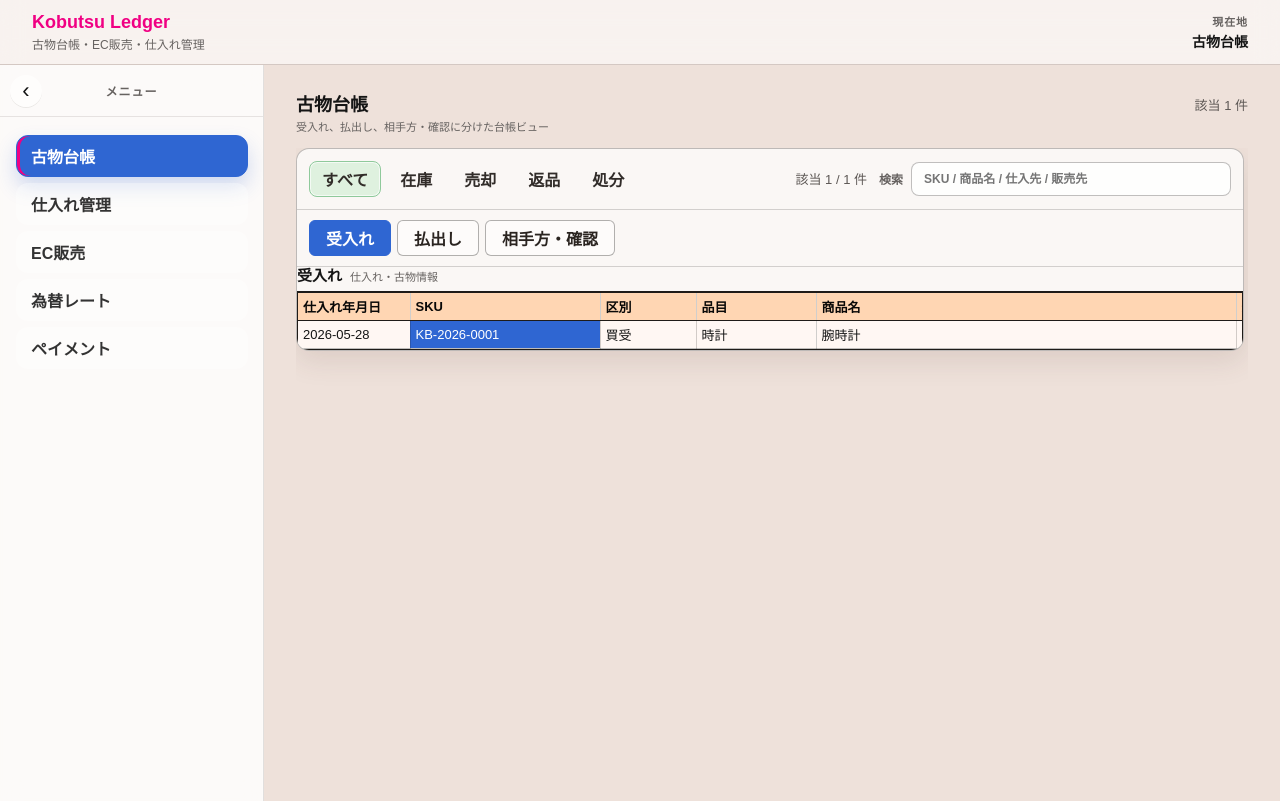
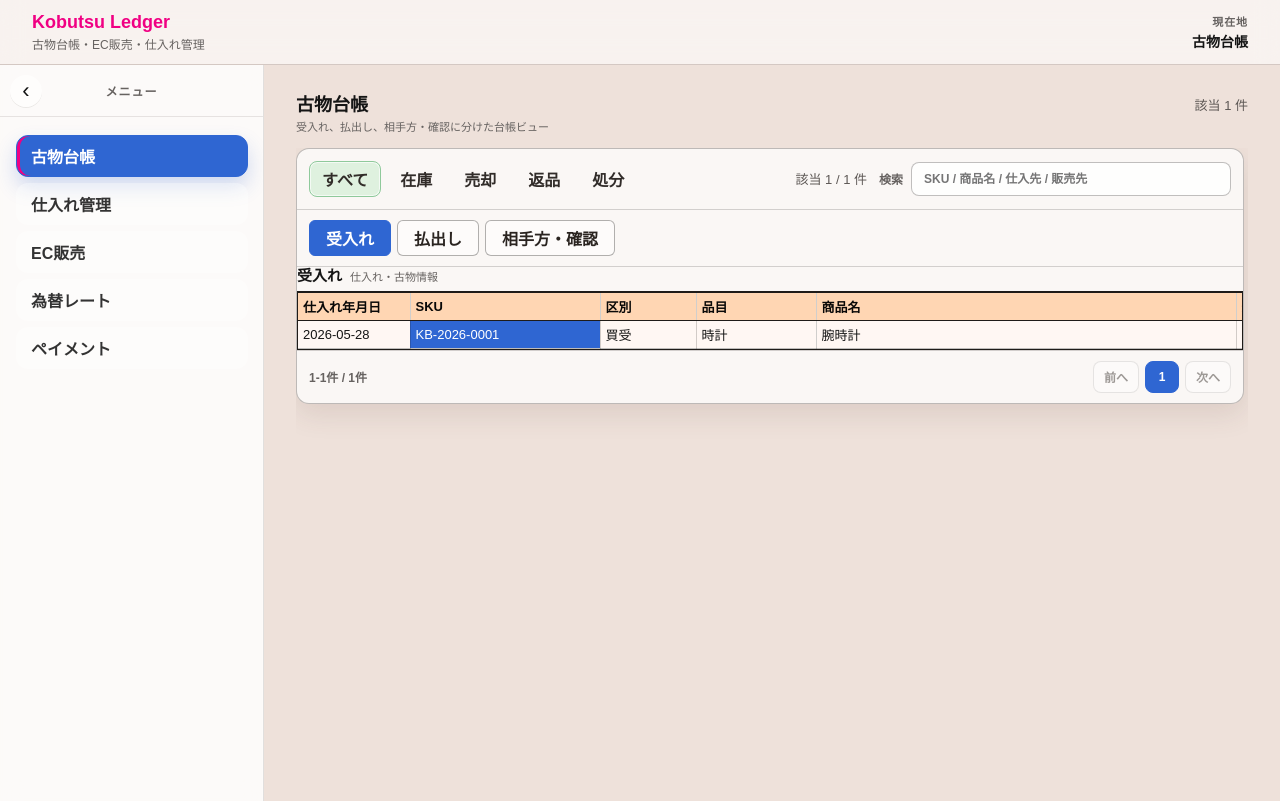
Before and after one commit to muu-ima/muu-ledger-system, a Next.js app in the folder frontend/: page / in a window 1280 px wide. Built offline with nearby package versions, Linux system fonts and the light colour scheme; no server answers.

Commit message:
feat add shared pagination across workspace lists

```diff
--- a/frontend/app/components/EcSalesWorkspace.tsx
+++ b/frontend/app/components/EcSalesWorkspace.tsx
@@ -1,6 +1,7 @@
 "use client";
 
-import { useDeferredValue, useEffect, useState } from "react";
+import { useDeferredValue, useEffect, useMemo, useState } from "react";
+import { PaginationControls } from "@/app/components/common/PaginationControls";
 import { EcSalesSummaryTabs } from "@/app/components/ec-sales/EcSalesSummaryTabs";
 import { EcSalesTabs } from "@/app/components/ec-sales/EcSalesTabs";
 import { EcSalesTable } from "@/app/components/ec-sales/EcSalesTable";
@@ -29,6 +30,7 @@ const ecSalesStatusViews: { label: string; value: EcSalesStatusView }[] = [
   { label: "赤字", value: "loss" },
   { label: "配送あり", value: "shipped" },
 ];
+const PAGE_SIZE = 20;
 
 function matchesStatus(record: EcSalesRecord, statusView: EcSalesStatusView) {
   if (statusView === "unsettled") return record.receivedAmountJpy === "";
@@ -85,11 +87,25 @@ export default function EcSalesWorkspace() {
   const [searchQuery, setSearchQuery] = useState("");
   const [records, setRecords] = useState<EcSalesRecord[]>(ecSalesSampleRecords);
   const [updateStatus, setUpdateStatus] = useState("");
+  const [currentPage, setCurrentPage] = useState(1);
   const deferredSearchQuery = useDeferredValue(searchQuery);
-  const filteredRecords = records.filter(
-    (record) =>
-      matchesStatus(record, statusView) &&
-      matchesSearch(record, deferredSearchQuery),
+  const filteredRecords = useMemo(
+    () =>
+      records.filter(
+        (record) =>
+          matchesStatus(record, statusView) &&
+          matchesSearch(record, deferredSearchQuery),
+      ),
+    [deferredSearchQuery, records, statusView],
+  );
+  const totalPages = Math.max(1, Math.ceil(filteredRecords.length / PAGE_SIZE));
+  const paginatedRecords = useMemo(
+    () =>
+      filteredRecords.slice(
+        (currentPage - 1) * PAGE_SIZE,
+        currentPage * PAGE_SIZE,
+      ),
+    [currentPage, filteredRecords],
   );
 
   useEffect(() => {
@@ -121,6 +137,16 @@ export default function EcSalesWorkspace() {
       cancelled = true;
     };
   }, []);
+
+  useEffect(() => {
+    setCurrentPage(1);
+  }, [activeView, deferredSearchQuery, statusView]);
+
+  useEffect(() => {
+    if (currentPage > totalPages) {
+      setCurrentPage(totalPages);
+    }
+  }, [currentPage, totalPages]);
 
   const updateRecord = (
     sku: string,
@@ -239,10 +265,16 @@ export default function EcSalesWorkspace() {
                   onViewChange={setSummaryView}
                 />
                 <EcSalesTable
-                  records={filteredRecords}
+                  records={paginatedRecords}
                   summaryView={summaryView}
                   onRecordChange={updateRecord}
                   onRecordUpdate={markRecordUpdated}
+                />
+                <PaginationControls
+                  currentPage={currentPage}
+                  pageSize={PAGE_SIZE}
+                  totalItems={filteredRecords.length}
+                  onPageChange={setCurrentPage}
                 />
                 {updateStatus ? (
                   <div className="ecSalesUpdateStatus">{updateStatus}</div>
--- a/frontend/app/components/SupplierManagement.tsx
+++ b/frontend/app/components/SupplierManagement.tsx
@@ -1,6 +1,13 @@
 "use client";
 
-import { useDeferredValue, useMemo, useState, type FormEvent } from "react";
+import {
+  useDeferredValue,
+  useEffect,
+  useMemo,
+  useState,
+  type FormEvent,
+} from "react";
+import { PaginationControls } from "@/app/components/common/PaginationControls";
 import { SupplierSourceForm } from "@/app/components/supplier-management/form/SupplierSourceForm";
 import { usePurchaseProjectionRows } from "@/app/components/supplier-management/hooks/usePurchaseProjectionRows";
 import { useSupplierSourceForm } from "@/app/components/supplier-management/hooks/useSupplierSourceForm";
@@ -32,6 +39,7 @@ const supplierManagementStatusViews: {
   { label: "売却済み", value: "sold" },
   { label: "配送あり", value: "shipped" },
 ];
+const PAGE_SIZE = 20;
 
 function matchesSupplierStatus(
   source: SupplierSource,
@@ -102,6 +110,7 @@ export default function SupplierManagement() {
   const [statusView, setStatusView] =
     useState<SupplierManagementStatusView>("all");
   const [searchQuery, setSearchQuery] = useState("");
+  const [currentPage, setCurrentPage] = useState(1);
   const deferredSearchQuery = useDeferredValue(searchQuery);
 
   const filteredSupplierSources = useMemo(
@@ -129,6 +138,33 @@ export default function SupplierManagement() {
     supplierDataView === "仕入れ表への反映"
       ? purchaseProjectionRows.length
       : supplierSources.length;
+  const totalPages = Math.max(1, Math.ceil(resultCount / PAGE_SIZE));
+  const paginatedSupplierSources = useMemo(
+    () =>
+      filteredSupplierSources.slice(
+        (currentPage - 1) * PAGE_SIZE,
+        currentPage * PAGE_SIZE,
+      ),
+    [currentPage, filteredSupplierSources],
+  );
+  const paginatedPurchaseProjectionRows = useMemo(
+    () =>
+      filteredPurchaseProjectionRows.slice(
+        (currentPage - 1) * PAGE_SIZE,
+        currentPage * PAGE_SIZE,
+      ),
+    [currentPage, filteredPurchaseProjectionRows],
+  );
+
+  useEffect(() => {
+    setCurrentPage(1);
+  }, [deferredSearchQuery, statusView, supplierDataView, supplierSourceView]);
+
+  useEffect(() => {
+    if (currentPage > totalPages) {
+      setCurrentPage(totalPages);
+    }
+  }, [currentPage, totalPages]);
 
   function openSupplierSourceModal() {
     resetSupplierForm();
@@ -236,15 +272,21 @@ export default function SupplierManagement() {
             ) : null}
             <SupplierSourceTables
               dataView={supplierDataView}
-              purchaseProjectionRows={filteredPurchaseProjectionRows}
+              purchaseProjectionRows={paginatedPurchaseProjectionRows}
               purchaseProjectionStatus={purchaseProjectionStatus}
               onPurchaseProjectionRowChange={updatePurchaseProjectionRow}
               onPurchaseProjectionRowSave={savePurchaseProjectionRow}
               sourceView={supplierSourceView}
-              sources={filteredSupplierSources}
+              sources={paginatedSupplierSources}
               onSourceRowChange={updateSupplierSourceField}
               onSourceRowSave={updateSupplierSource}
               sourceStatusMessage={supplierSubmitStatus}
+            />
+            <PaginationControls
+              currentPage={currentPage}
+              pageSize={PAGE_SIZE}
+              totalItems={resultCount}
+              onPageChange={setCurrentPage}
             />
           </div>
         </section>
--- /dev/null
+++ b/frontend/app/components/common/PaginationControls.tsx
@@ -0,0 +1,75 @@
+type PaginationControlsProps = {
+  currentPage: number;
+  pageSize: number;
+  totalItems: number;
+  onPageChange: (page: number) => void;
+};
+
+function buildPageNumbers(currentPage: number, totalPages: number) {
+  const pages = new Set<number>([1, totalPages, currentPage]);
+
+  for (let page = currentPage - 1; page <= currentPage + 1; page += 1) {
+    if (page > 1 && page < totalPages) pages.add(page);
+  }
+
+  return Array.from(pages).sort((left, right) => left - right);
+}
+
+export function PaginationControls({
+  currentPage,
+  pageSize,
+  totalItems,
+  onPageChange,
+}: PaginationControlsProps) {
+  const totalPages = Math.max(1, Math.ceil(totalItems / pageSize));
+  const startItem = totalItems === 0 ? 0 : (currentPage - 1) * pageSize + 1;
+  const endItem = Math.min(currentPage * pageSize, totalItems);
+  const pageNumbers = buildPageNumbers(currentPage, totalPages);
+
+  return (
+    <div className="paginationBar">
+      <div className="paginationSummary">
+        {totalItems === 0
+          ? "0件"
+          : `${startItem}-${endItem}件 / ${totalItems}件`}
+      </div>
+
+      <div className="paginationControls" role="navigation" aria-label="ページ送り">
+        <button
+          type="button"
+          onClick={() => onPageChange(currentPage - 1)}
+          disabled={currentPage <= 1}
+        >
+          前へ
+        </button>
+
+        {pageNumbers.map((pageNumber, index) => {
+          const previousPage = pageNumbers[index - 1];
+          const showGap = previousPage && pageNumber - previousPage > 1;
+
+          return (
+            <span key={pageNumber} className="paginationPageGroup">
+              {showGap ? <span className="paginationEllipsis">…</span> : null}
+              <button
+                type="button"
+                className={pageNumber === currentPage ? "active" : ""}
+                onClick={() => onPageChange(pageNumber)}
+                aria-current={pageNumber === currentPage ? "page" : undefined}
+              >
+                {pageNumber}
+              </button>
+            </span>
+          );
+        })}
+
+        <button
+          type="button"
+          onClick={() => onPageChange(currentPage + 1)}
+          disabled={currentPage >= totalPages}
+        >
+          次へ
+        </button>
+      </div>
+    </div>
+  );
+}
--- a/frontend/app/components/ledger-workspace/sections/LedgerRecordSections.tsx
+++ b/frontend/app/components/ledger-workspace/sections/LedgerRecordSections.tsx
@@ -1,6 +1,7 @@
 "use client";
 
-import { useDeferredValue, useMemo, useState } from "react";
+import { useDeferredValue, useEffect, useMemo, useState } from "react";
+import { PaginationControls } from "@/app/components/common/PaginationControls";
 import { LedgerIntakeSection } from "@/app/components/ledger-workspace/sections/LedgerIntakeSection";
 import { LedgerPartySection } from "@/app/components/ledger-workspace/sections/LedgerPartySection";
 import { LedgerPayoutSection } from "@/app/components/ledger-workspace/sections/LedgerPayoutSection";
@@ -14,6 +15,7 @@ const ledgerStatusViews = [
   { label: "返品", value: "returned" },
   { label: "処分", value: "disposed" },
 ] as const;
+const PAGE_SIZE = 20;
 
 type LedgerRecordView = (typeof ledgerRecordViews)[number];
 type LedgerStatusView = "all" | LedgerStatus;
@@ -48,6 +50,7 @@ export function LedgerRecordSections({
   const [activeView, setActiveView] = useState<LedgerRecordView>("受入れ");
   const [statusView, setStatusView] = useState<LedgerStatusView>("all");
   const [searchQuery, setSearchQuery] = useState("");
+  const [currentPage, setCurrentPage] = useState(1);
   const deferredSearchQuery = useDeferredValue(searchQuery);
 
   const filteredItems = useMemo(
@@ -59,6 +62,25 @@ export function LedgerRecordSections({
       ),
     [deferredSearchQuery, items, statusView],
   );
+  const totalPages = Math.max(1, Math.ceil(filteredItems.length / PAGE_SIZE));
+  const paginatedItems = useMemo(
+    () =>
+      filteredItems.slice(
+        (currentPage - 1) * PAGE_SIZE,
+        currentPage * PAGE_SIZE,
+      ),
+    [currentPage, filteredItems],
+  );
+
+  useEffect(() => {
+    setCurrentPage(1);
+  }, [activeView, deferredSearchQuery, statusView]);
+
+  useEffect(() => {
+    if (currentPage > totalPages) {
+      setCurrentPage(totalPages);
+    }
+  }, [currentPage, totalPages]);
 
   return (
     <div className="ledgerSections">
@@ -107,11 +129,18 @@ export function LedgerRecordSections({
           ))}
         </div>
 
-        {activeView === "受入れ" ? <LedgerIntakeSection items={filteredItems} /> : null}
-        {activeView === "払出し" ? <LedgerPayoutSection items={filteredItems} /> : null}
+        {activeView === "受入れ" ? <LedgerIntakeSection items={paginatedItems} /> : null}
+        {activeView === "払出し" ? <LedgerPayoutSection items={paginatedItems} /> : null}
         {activeView === "相手方・確認" ? (
-          <LedgerPartySection items={filteredItems} />
+          <LedgerPartySection items={paginatedItems} />
         ) : null}
+
+        <PaginationControls
+          currentPage={currentPage}
+          pageSize={PAGE_SIZE}
+          totalItems={filteredItems.length}
+          onPageChange={setCurrentPage}
+        />
 
         {filteredItems.length === 0 ? (
           <div className="ecSalesUpdateStatus">条件に一致するデータはありません</div>
--- a/frontend/app/globals.css
+++ b/frontend/app/globals.css
@@ -690,6 +690,65 @@ fieldset input:not([type="checkbox"]) {
   padding: 10px 12px;
 }
 
+.paginationBar {
+  display: flex;
+  align-items: center;
+  justify-content: space-between;
+  flex-wrap: wrap;
+  gap: 12px;
+  border-top: 1px solid rgba(31, 27, 24, 0.18);
+  padding: 10px 12px;
+}
+
+.paginationSummary {
+  color: var(--muted);
+  font-size: 12px;
+  font-weight: 700;
+}
+
+.paginationControls {
+  display: flex;
+  align-items: center;
+  flex-wrap: wrap;
+  justify-content: flex-end;
+  gap: 6px;
+}
+
+.paginationPageGroup {
+  display: flex;
+  align-items: center;
+  gap: 6px;
+}
+
+.paginationEllipsis {
+  color: var(--muted);
+  font-size: 12px;
+  font-weight: 700;
+}
+
+.paginationControls button {
+  min-width: 34px;
+  min-height: 32px;
+  border: 1px solid rgba(31, 27, 24, 0.22);
+  border-radius: 8px;
+  background: rgba(255, 255, 255, 0.82);
+  padding: 0 10px;
+  color: #2a2420;
+  font-size: 12px;
+  font-weight: 800;
+}
+
+.paginationControls button.active {
+  border-color: #2f66d2;
+  background: #2f66d2;
+  color: #fff;
+}
+
+.paginationControls button:disabled {
+  opacity: 0.45;
+  cursor: not-allowed;
+}
+
 .supplierListCard .tableTabs {
   padding-top: 12px;
 }
```
